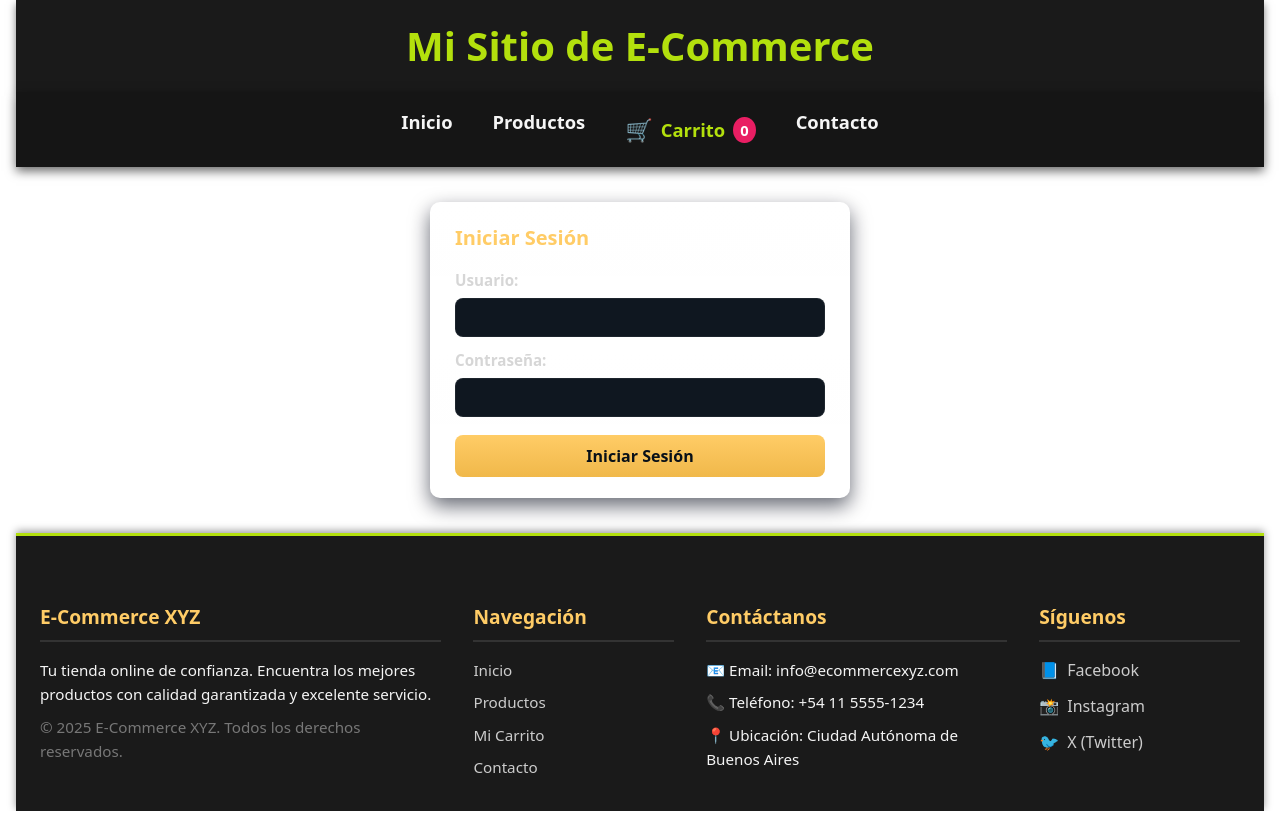
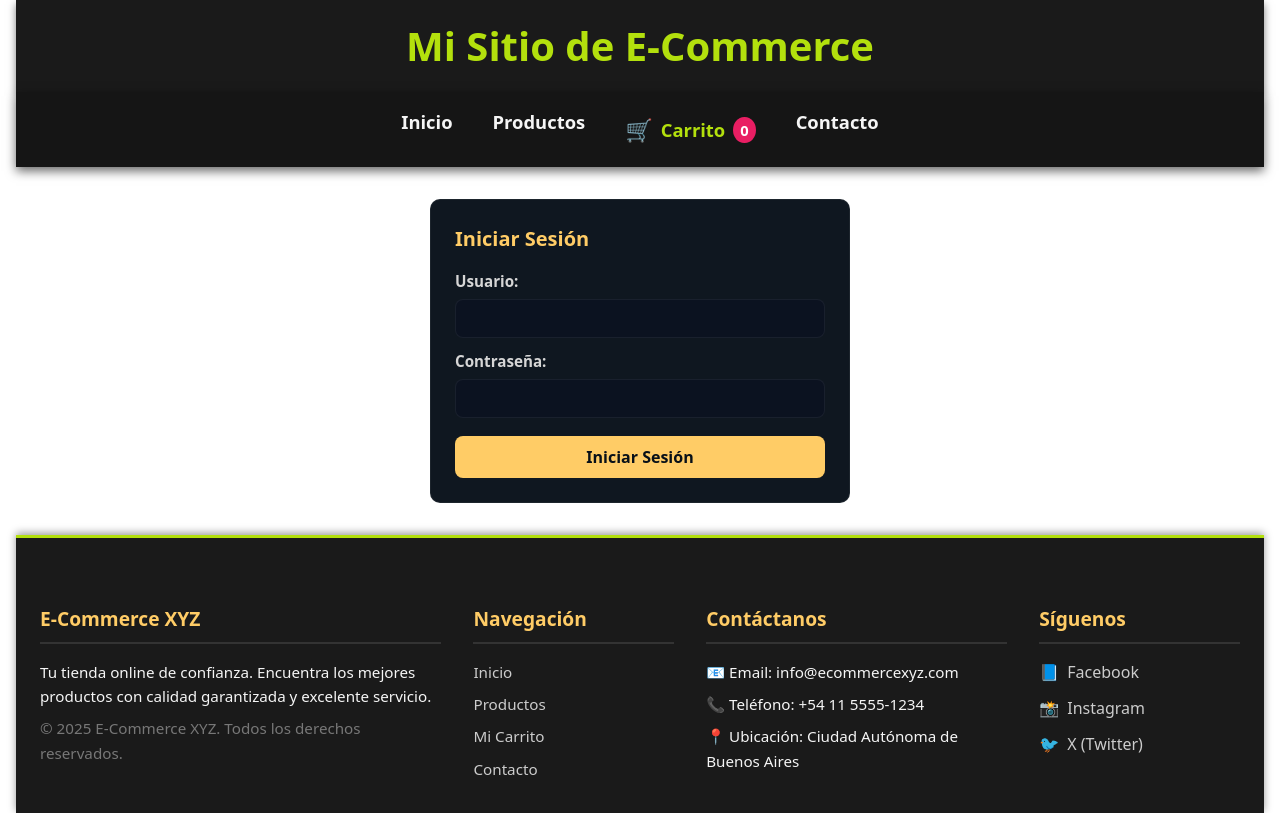
Before and after one commit to arielxct/EntregaReact, a React (Vite) app: page /#/admin in a window 1280 px wide. Built offline with nearby package versions, Linux system fonts and the light colour scheme.

Commit message:
Ajusto css de Login para renderizado en pantallas pequeñas

```diff
--- a/src/components/Login/Login.css
+++ b/src/components/Login/Login.css
@@ -1,32 +1,26 @@
-:root{
-  --bg: #0b1220;
+:root {
+  --accent: #ffcc66;
   --card: #0f1720;
-  --accent: #ffcc66;
   --muted: #cfcfcf;
-  --danger: #e25b5b;
-  --radius: 10px;
 }
 
 form {
+  width: 100%;
   max-width: 420px;
-  margin: 2.2rem auto;
-  padding: 1.25rem 1.5rem;
-  background: linear-gradient(180deg, rgba(255,255,255,0.02), rgba(255,255,255,0.01));
-  border: 1px solid rgba(255,255,255,0.04);
-  border-radius: var(--radius);
+  margin: 2rem auto;
+  padding: 1.5rem;
+  background: #0f1720;
+  border: 1px solid rgba(255,255,255,0.06);
+  border-radius: 10px;
+  box-sizing: border-box;
   color: var(--muted);
-  box-shadow: 0 8px 20px rgba(2,6,23,0.6);
-  box-sizing: border-box;
-  font-family: system-ui, -apple-system, "Segoe UI", Roboto, "Helvetica Neue", Arial;
 }
 
 form h2 {
   margin: 0 0 1rem 0;
   color: var(--accent);
   font-size: 1.25rem;
-  text-align: left;
 }
-
 
 form > div {
   display: flex;
@@ -35,144 +29,40 @@ form > div {
   margin-bottom: 12px;
 }
 
-
 form label {
   font-size: 0.95rem;
   color: #d6d6d6;
   font-weight: 600;
 }
 
-
-form input[type="text"],
-form input[type="password"] {
+form input {
   padding: 10px 12px;
   border-radius: 8px;
   border: 1px solid rgba(255,255,255,0.06);
-  background: var(--card);
+  background: #0b1220;
   color: #fff;
   font-size: 0.95rem;
-  outline: none;
-  box-sizing: border-box;
 }
 
-form input::placeholder { color: rgba(255,255,255,0.35); }
-
 form input:focus {
+  outline: none;
   border-color: var(--accent);
-  box-shadow: 0 0 0 6px rgba(255,204,102,0.06);
 }
 
-
-form button[type="submit"] {
+form button {
   width: 100%;
   padding: 10px 14px;
+  margin-top: 6px;
+  background: var(--accent);
+  color: #081018;
+  border: none;
   border-radius: 8px;
-  border: none;
-  background: linear-gradient(180deg,var(--accent),#f0b84a);
-  color: #081018;
   font-weight: 700;
   cursor: pointer;
-  margin-top: 6px;
-  transition: transform .06s ease, opacity .12s ease;
 }
 
-form button[type="submit"]:hover { transform: translateY(-1px); }
-form button[type="submit"]:active { transform: translateY(0); }
-
+form button:hover { opacity: 0.9; }
 
 @media (max-width: 480px) {
-  form {
-    margin: 1rem;
-    padding: 1rem;
-  }
+  form { margin: 1rem; padding: 1rem; }
 }
-
-
-:root{
-  --bg: #0b1220;
-  --card: #0f1720;
-  --accent: #ffcc66;
-  --muted: #cfcfcf;
-  --danger: #e25b5b;
-  --radius: 10px;
-}
-
-form {
-  max-width: 420px;
-  margin: 2.2rem auto;
-  padding: 1.25rem 1.5rem;
-  background: linear-gradient(180deg, rgba(255,255,255,0.02), rgba(255,255,255,0.01));
-  border: 1px solid rgba(255,255,255,0.04);
-  border-radius: var(--radius);
-  color: var(--muted);
-  box-shadow: 0 8px 20px rgba(2,6,23,0.6);
-  box-sizing: border-box;
-  font-family: system-ui, -apple-system, "Segoe UI", Roboto, "Helvetica Neue", Arial;
-}
-
-form h2 {
-  margin: 0 0 1rem 0;
-  color: var(--accent);
-  font-size: 1.25rem;
-  text-align: left;
-}
-
-
-form > div {
-  display: flex;
-  flex-direction: column;
-  gap: 6px;
-  margin-bottom: 12px;
-}
-
-/* Labels */
-form label {
-  font-size: 0.95rem;
-  color: #d6d6d6;
-  font-weight: 600;
-}
-
-
-form input[type="text"],
-form input[type="password"] {
-  padding: 10px 12px;
-  border-radius: 8px;
-  border: 1px solid rgba(255,255,255,0.06);
-  background: var(--card);
-  color: #fff;
-  font-size: 0.95rem;
-  outline: none;
-  box-sizing: border-box;
-}
-
-form input::placeholder { color: rgba(255,255,255,0.35); }
-
-form input:focus {
-  border-color: var(--accent);
-  box-shadow: 0 0 0 6px rgba(255,204,102,0.06);
-}
-
-
-form button[type="submit"] {
-  width: 100%;
-  padding: 10px 14px;
-  border-radius: 8px;
-  border: none;
-  background: linear-gradient(180deg,var(--accent),#f0b84a);
-  color: #081018;
-  font-weight: 700;
-  cursor: pointer;
-  margin-top: 6px;
-  transition: transform .06s ease, opacity .12s ease;
-}
-
-form button[type="submit"]:hover { transform: translateY(-1px); }
-form button[type="submit"]:active { transform: translateY(0); }
-
-
-@media (max-width: 480px) {
-  form {
-    margin: 1rem;
-    padding: 1rem;
-  }
-}
```
